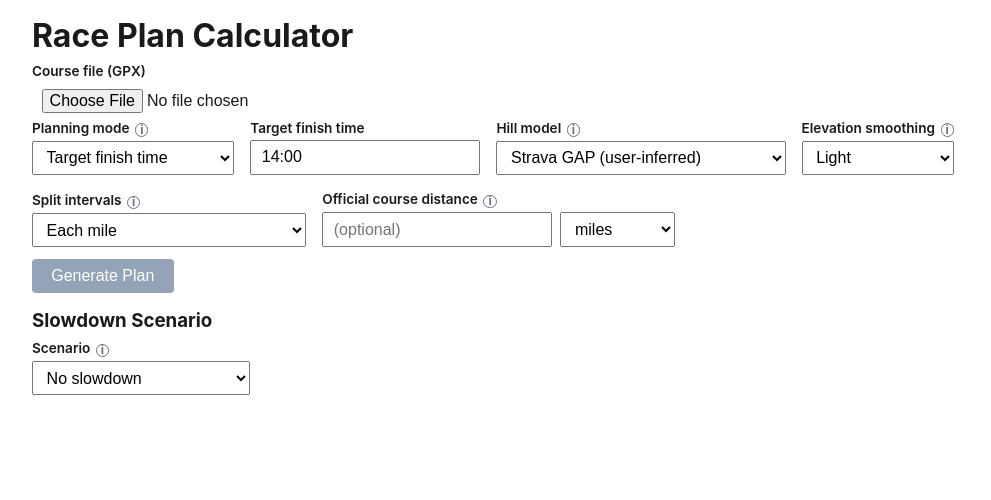
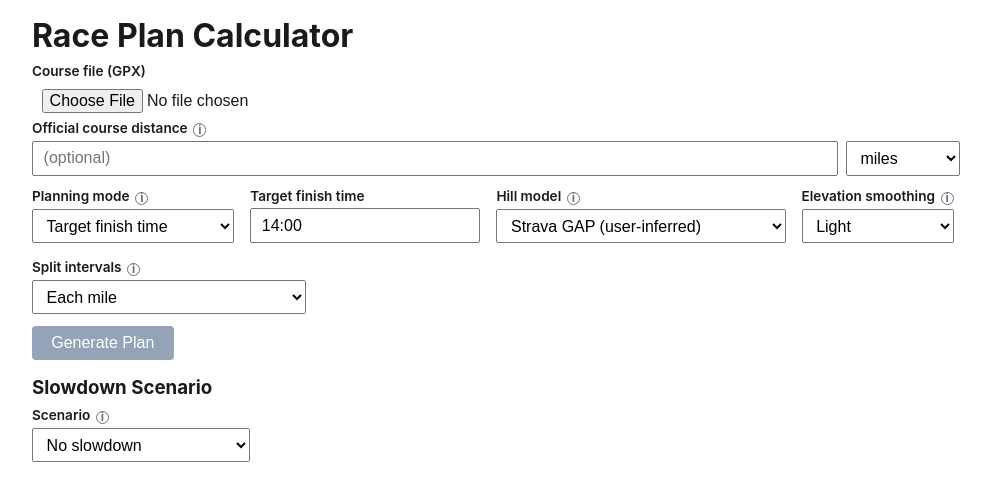
Before and after one commit to dbeatty10/race-pace-calculator, a React (Vite) app: page / in a window 1280 px wide. Shown: the top 500 px of the page, without its empty margins (144-1135 px from the left). Built offline with nearby package versions, Linux system fonts and the light colour scheme.

Commit message:
feat: move official distance input under course upload; fix final split labels to show actual distance

```diff
--- a/src/App.tsx
+++ b/src/App.tsx
@@ -10,6 +10,7 @@ import {
 import type { SlowdownPreset, SlowdownMode } from "@engine/slowdown/types";
 import { METERS_PER_MILE } from "@engine/utils/units";
 import { CourseUpload } from "@ui/components/CourseUpload";
+import { InfoTooltip } from "@ui/components/InfoTooltip";
 import { PlannerForm } from "@ui/components/PlannerForm";
 import { SummaryPanel } from "@ui/components/SummaryPanel";
 import { MileSplitsTable } from "@ui/components/MileSplitsTable";
@@ -171,6 +172,50 @@ export default function App() {
       <CourseUpload onFileLoaded={handleFileLoaded} />
       {fileName && <p>Loaded: {fileName}</p>}
 
+      <div className="form-group" style={{ marginBottom: "0.75rem" }}>
+        <label htmlFor="official-distance">
+          Official course distance
+          <InfoTooltip content={
+            <>
+              <p>
+                If the official certified course distance differs from the
+                GPX-measured distance, enter it here. Split labels and pace
+                values will be shown on the official scale (e.g., a
+                &quot;13.1 mi&quot; split at the physical mile-13 marker).
+              </p>
+              <p>
+                Leave blank to use the GPX distance as-is. Typical use case:
+                a GPX records 26.36 mi for a marathon; you enter
+                &quot;26.22 miles&quot; so splits line up with on-course mile
+                markers.
+              </p>
+            </>
+          } />
+        </label>
+        <div style={{ display: "flex", gap: "0.5rem" }}>
+          <input
+            id="official-distance"
+            type="text"
+            inputMode="decimal"
+            placeholder="(optional)"
+            value={officialDistanceValue}
+            onChange={(e) => setOfficialDistanceValue(e.target.value)}
+            style={{ flex: 1 }}
+          />
+          <select
+            id="official-distance-unit"
+            aria-label="Official distance unit"
+            value={officialDistanceUnit}
+            onChange={(e) =>
+              setOfficialDistanceUnit(e.target.value as "miles" | "kilometers")
+            }
+          >
+            <option value="miles">miles</option>
+            <option value="kilometers">kilometers</option>
+          </select>
+        </div>
+      </div>
+
       <PlannerForm
         planningMode={planningMode}
         onPlanningModeChange={setPlanningMode}
@@ -188,10 +233,6 @@ export default function App() {
         onSplitModeChange={setSplitMode}
         customSplitText={customSplitText}
         onCustomSplitTextChange={setCustomSplitText}
-        officialDistanceValue={officialDistanceValue}
-        onOfficialDistanceValueChange={setOfficialDistanceValue}
-        officialDistanceUnit={officialDistanceUnit}
-        onOfficialDistanceUnitChange={setOfficialDistanceUnit}
         canRun={canRun}
         onRun={handleRun}
       />
--- a/src/engine/planner/splitSchedules.ts
+++ b/src/engine/planner/splitSchedules.ts
@@ -20,7 +20,6 @@ export const MARATHON_5K_SPLITS: SplitPoint[] = [
   { label: "40K",     distanceM: 40000 },
   { label: "25.2 mi", distanceM: 25.2 * METERS_PER_MILE },
   { label: "26 mi",   distanceM: 26 * METERS_PER_MILE },
-  { label: "26.2 mi", distanceM: 26.2 * METERS_PER_MILE },
 ];
 
 export function isMarathonDistance(totalDistanceM: number): boolean {
@@ -31,9 +30,11 @@ export function mileSplitPoints(totalDistanceM: number): SplitPoint[] {
   const totalMiles = Math.ceil(totalDistanceM / METERS_PER_MILE);
   return Array.from({ length: totalMiles }, (_, i) => {
     const mile = i + 1;
+    const dist = Math.min(mile * METERS_PER_MILE, totalDistanceM);
+    const isPartial = dist < mile * METERS_PER_MILE;
     return {
-      label: String(mile),
-      distanceM: Math.min(mile * METERS_PER_MILE, totalDistanceM),
+      label: isPartial ? (dist / METERS_PER_MILE).toFixed(1) : String(mile),
+      distanceM: dist,
     };
   });
 }
@@ -44,7 +45,7 @@ export function every5kSplitPoints(totalDistanceM: number): SplitPoint[] {
     const targetDist = Math.min((i + 1) * 5000, totalDistanceM);
     const isPartial = targetDist < (i + 1) * 5000;
     return {
-      label: isPartial ? "Finish" : `${(i + 1) * 5}K`,
+      label: isPartial ? `${(targetDist / 1000).toFixed(1)} km` : `${(i + 1) * 5}K`,
       distanceM: targetDist,
     };
   });
@@ -58,9 +59,11 @@ export function resolveSplitPoints(
   if (mode === "mile") return mileSplitPoints(totalDistanceM);
 
   if (mode === "5k") {
-    return isMarathonDistance(totalDistanceM)
-      ? MARATHON_5K_SPLITS
-      : every5kSplitPoints(totalDistanceM);
+    if (isMarathonDistance(totalDistanceM)) {
+      const finalLabel = `${(totalDistanceM / METERS_PER_MILE).toFixed(1)} mi`;
+      return [...MARATHON_5K_SPLITS, { label: finalLabel, distanceM: totalDistanceM }];
+    }
+    return every5kSplitPoints(totalDistanceM);
   }
 
   if (customDistancesM && customDistancesM.length > 0) {
--- a/src/ui/components/PlannerForm.tsx
+++ b/src/ui/components/PlannerForm.tsx
@@ -78,21 +78,6 @@ const SMOOTHING_TOOLTIP = (
   </>
 );
 
-const OFFICIAL_DISTANCE_TOOLTIP = (
-  <>
-    <p>
-      If the official certified course distance differs from the GPX-measured
-      distance, enter it here. Split labels and pace values will be shown on
-      the official scale (e.g., a "13.1 mi" split at the physical mile-13 marker).
-    </p>
-    <p>
-      Leave blank to use the GPX distance as-is. Typical use case: a GPX
-      records 26.36 mi for a marathon; you enter "26.22 miles" so splits line
-      up with on-course mile markers.
-    </p>
-  </>
-);
-
 const SPLIT_INTERVAL_TOOLTIP = (
   <>
     <p>
@@ -130,10 +115,6 @@ interface PlannerFormProps {
   onSplitModeChange: (value: SplitIntervalMode) => void;
   customSplitText: string;
   onCustomSplitTextChange: (value: string) => void;
-  officialDistanceValue: string;
-  onOfficialDistanceValueChange: (value: string) => void;
-  officialDistanceUnit: "miles" | "kilometers";
-  onOfficialDistanceUnitChange: (value: "miles" | "kilometers") => void;
   canRun: boolean;
   onRun: () => void;
 }
@@ -155,10 +136,6 @@ export function PlannerForm({
   onSplitModeChange,
   customSplitText,
   onCustomSplitTextChange,
-  officialDistanceValue,
-  onOfficialDistanceValueChange,
-  officialDistanceUnit,
-  onOfficialDistanceUnitChange,
   canRun,
   onRun,
 }: PlannerFormProps) {
@@ -269,36 +246,6 @@ export function PlannerForm({
           </select>
         </div>
 
-        <div className="form-group">
-          <label htmlFor="official-distance">
-            Official course distance
-            <InfoTooltip content={OFFICIAL_DISTANCE_TOOLTIP} />
-          </label>
-          <div style={{ display: "flex", gap: "0.5rem" }}>
-            <input
-              id="official-distance"
-              type="text"
-              inputMode="decimal"
-              placeholder="(optional)"
-              value={officialDistanceValue}
-              onChange={(e) => onOfficialDistanceValueChange(e.target.value)}
-              style={{ flex: 1 }}
-            />
-            <select
-              id="official-distance-unit"
-              aria-label="Official distance unit"
-              value={officialDistanceUnit}
-              onChange={(e) =>
-                onOfficialDistanceUnitChange(
-                  e.target.value as "miles" | "kilometers"
-                )
-              }
-            >
-              <option value="miles">miles</option>
-              <option value="kilometers">kilometers</option>
-            </select>
-          </div>
-        </div>
       </div>
 
       {(splitMode === "custom_miles" || splitMode === "custom_km") && (
```
Also changed, not shown: 2 other files (tests, documents, lock files or other folders).
